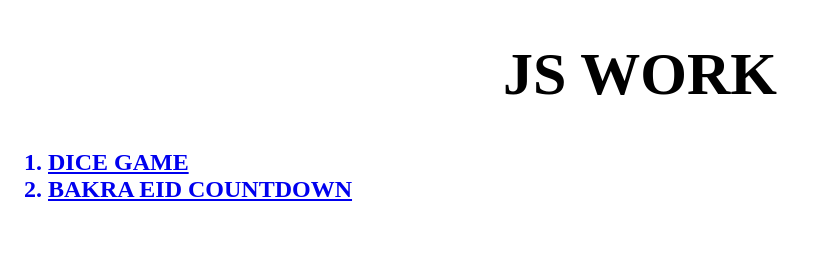
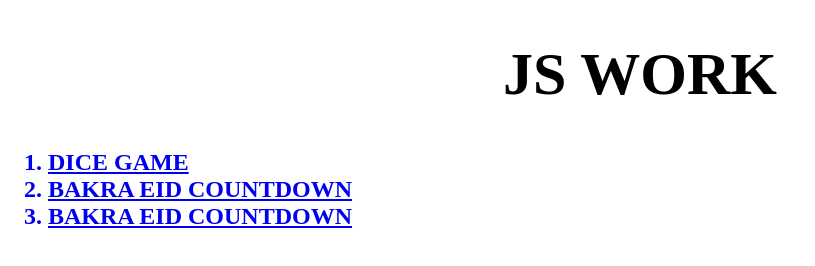
Before and after one commit to bilalakhterr/ALL-JS-WORK, a plain HTML site: page index.html in a window 1280 px wide. Shown: the whole page, without its empty margins (0-815 px from the left). Drawn offline with Linux system fonts and the light colour scheme.

Commit message:
Update index.html
...

```diff
--- a/index.html
+++ b/index.html
@@ -13,6 +13,7 @@
         <ol>
             <a href="DICE GAME/index.html"><li>DICE GAME</li></a>
             <a href="COUNTDOWN/index.html"><li>BAKRA EID COUNTDOWN</li></a>
+            <a href="ATTENDANCE SHEET/index.html"><li>BAKRA EID COUNTDOWN</li></a>
         </ol>
     </h2>
 
```
